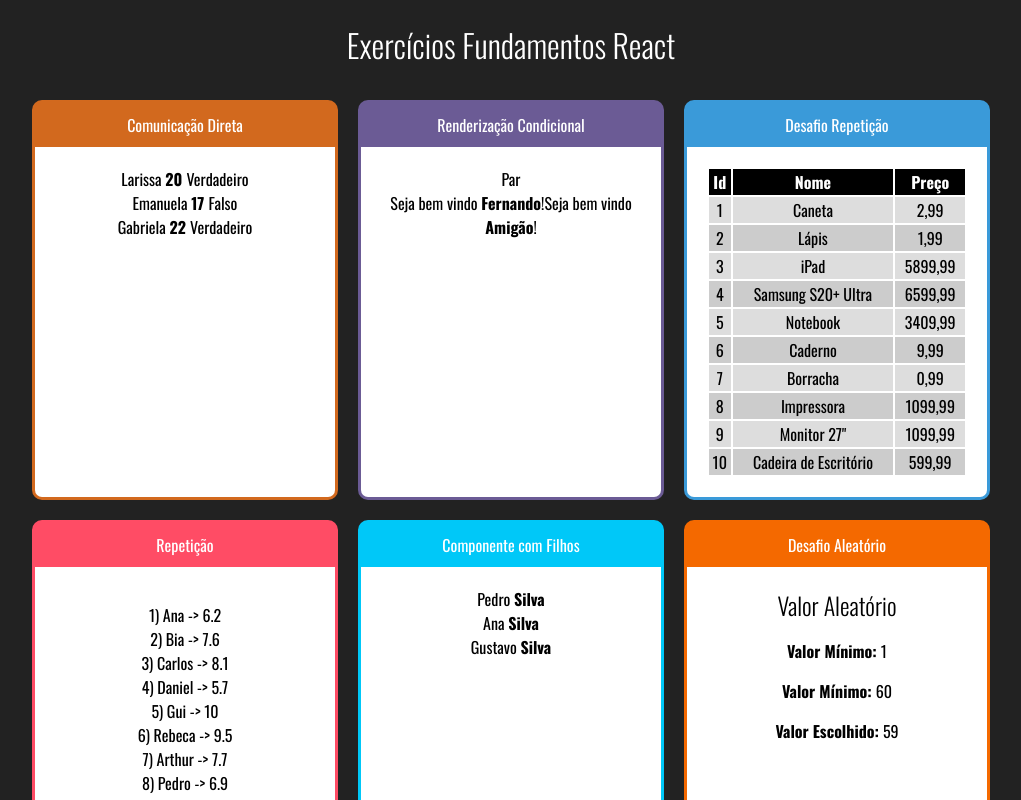
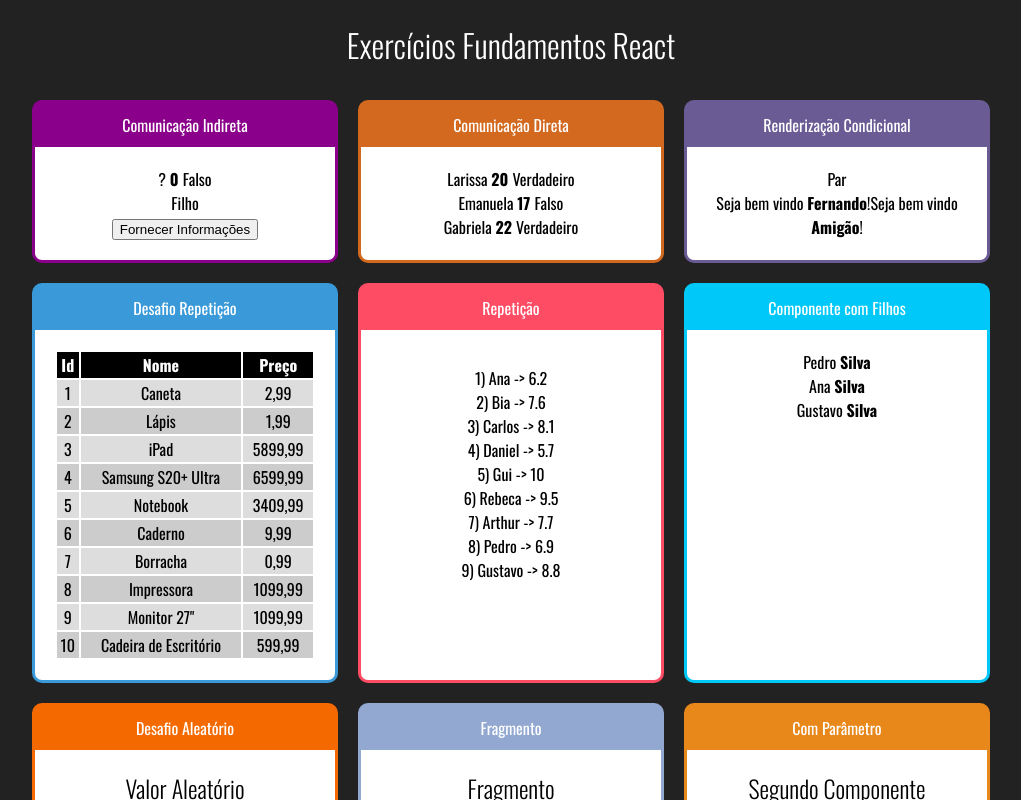
Before and after one commit to Isaque96/react-fundamentals, a React (Create React App) app: page / in a window 1280 px wide. Shown: the top 800 px of the page, without its empty margins (129-1150 px from the left). Built offline with nearby package versions, Linux system fonts and the light colour scheme.

Commit message:
indirect communication

```diff
--- a/src/App.jsx
+++ b/src/App.jsx
@@ -1,6 +1,7 @@
 import React from "react";
 import "./App.css";
 
+import IndirectFather from "./components/comunication/IndirectCommunication/Father.jsx";
 import DirectFather from "./components/comunication/DirectCommunication/Father";
 import UserInfo from "./components/conditional/UserInfo";
 import EvenOrOdd from "./components/conditional/EvenOrOdd";
@@ -19,6 +20,9 @@ export default function App(_) {
     <div className="App">
       <h1>Exercícios Fundamentos React</h1>
       <div className="Cards">
+        <Card titulo="Comunicação Indireta" color="#8B008B">
+          <IndirectFather />
+        </Card>
         <Card titulo="Comunicação Direta" color="#D2691E">
           <DirectFather />
         </Card>
--- /dev/null
+++ b/src/components/comunication/IndirectCommunication/Father.jsx
@@ -0,0 +1,29 @@
+import React from "react";
+import IndirectSon from "./Son";
+
+export default function Father(props) {
+  let nome = "?";
+  let idade = 0;
+  let nerd = false;
+
+  function fornecerInformacoes(nomeParam, idadeParam, nerdParam) {
+    nome = nomeParam;
+    idade = idadeParam;
+    nerd = nerdParam;
+
+    console.log(nomeParam, idadeParam, nerdParam);
+  }
+
+  return (
+    <div>
+      <div>
+        <span>{nome} </span>
+        <span>
+          <strong>{idade} </strong>
+        </span>
+        <span>{nerd ? "Verdadeiro" : "Falso"}</span>
+      </div>
+      <IndirectSon quandoClicar={fornecerInformacoes} />
+    </div>
+  );
+}
--- /dev/null
+++ b/src/components/comunication/IndirectCommunication/Son.jsx
@@ -0,0 +1,12 @@
+import React from "react";
+
+export default function Father(props) {
+  return (
+    <div>
+      <div>Filho</div>
+      <button onClick={(_) => props.quandoClicar("Geylon", 35, true)}>
+        Fornecer Informações
+      </button>
+    </div>
+  );
+}
```
